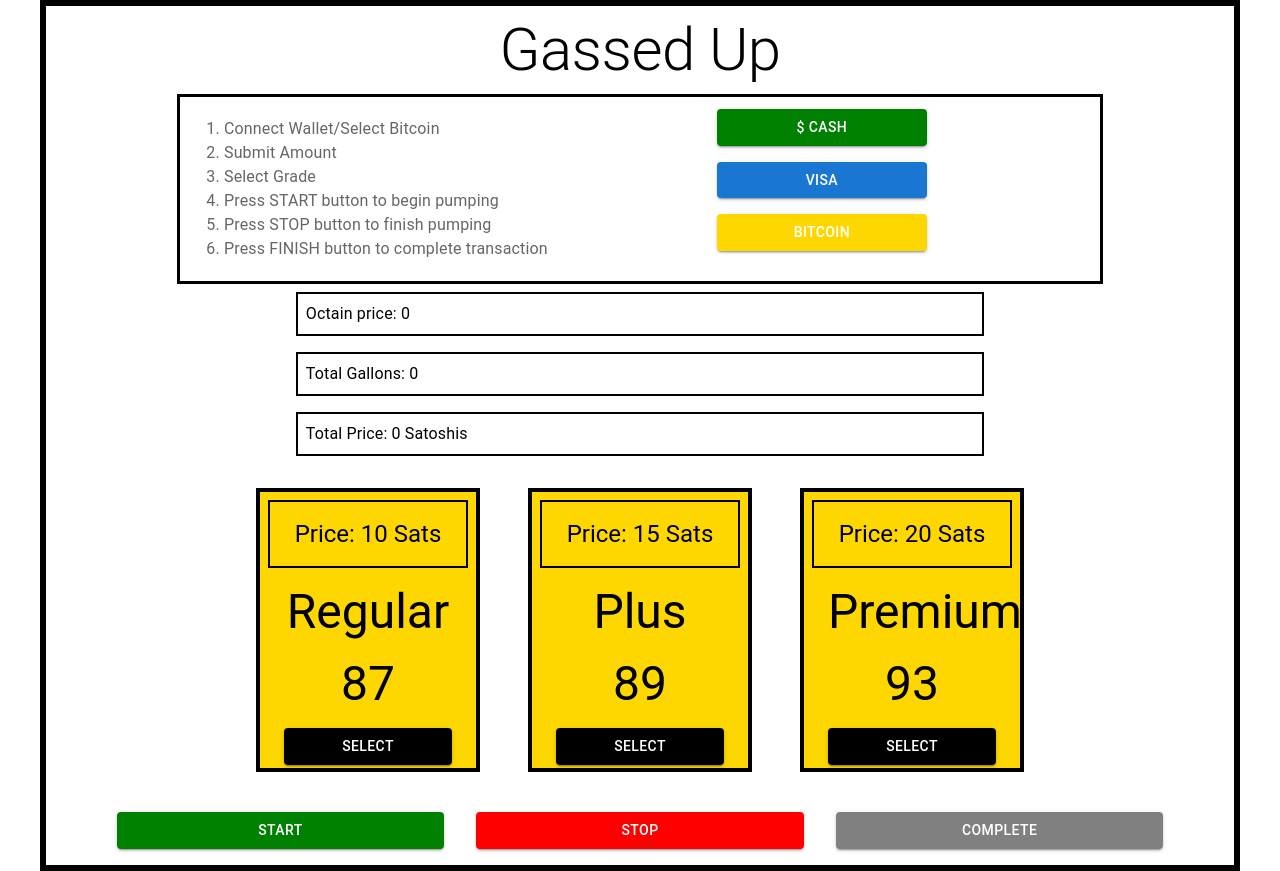
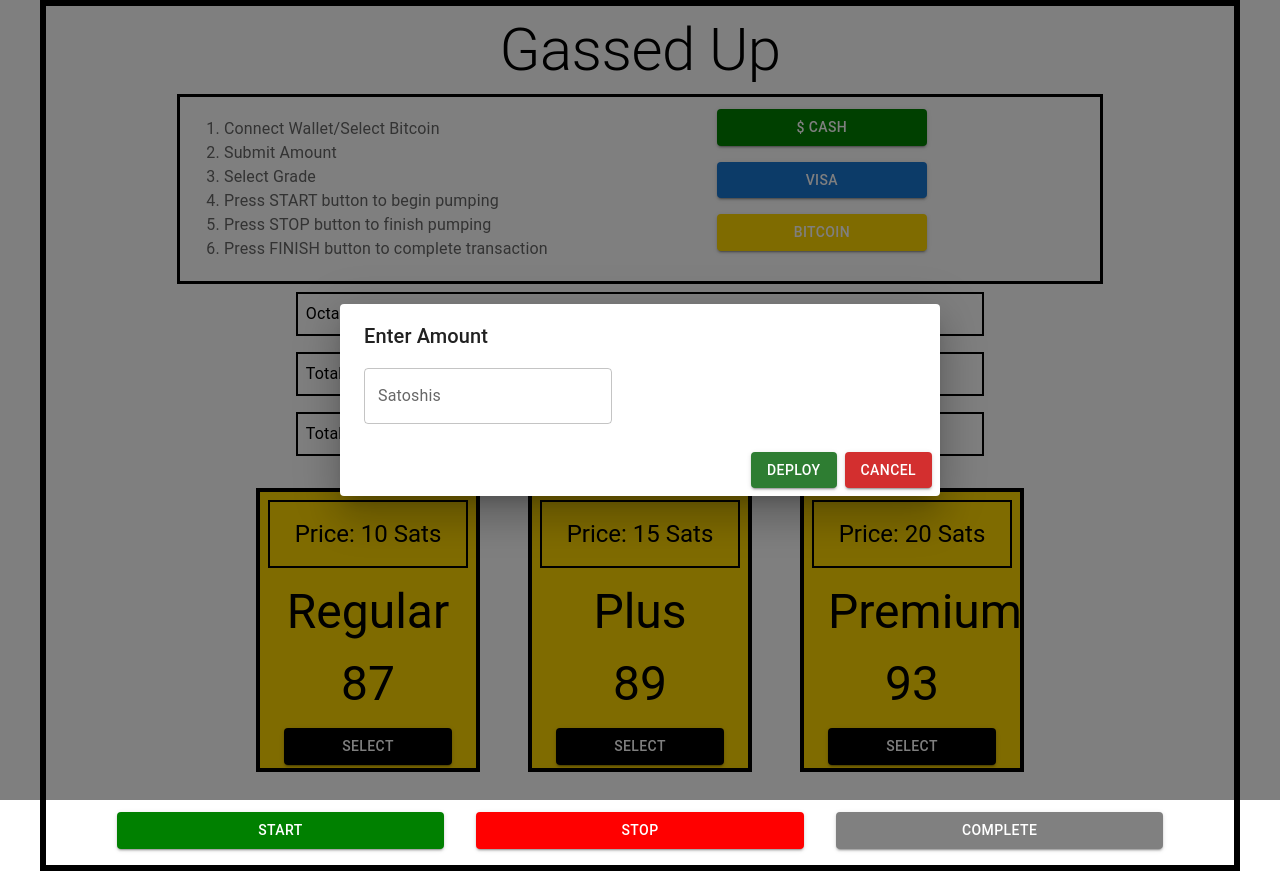
Before and after one commit to BSVArchie/GassedUp, a React (Create React App) app: page / in a window 1280 px wide. Both pictures are taken after a click on the button "BITCOIN". Built offline with nearby package versions, Linux system fonts and the light colour scheme.

Commit message:
modal poping up

```diff
--- a/src/App.tsx
+++ b/src/App.tsx
@@ -2,7 +2,7 @@ import React from 'react';
 import logo from './logo.svg';
 import './App.css';
 import GassPump from './GassPump';
-import MainScreen from './MainScreen'
+import SetDeploy from './SetDeploy'
 import { Typography, Container, Box, Button } from '@mui/material';
 
 function App() {
@@ -10,6 +10,14 @@ function App() {
   // const handlePump = {
 
   // }
+
+  function handleCash() {
+    alert('Bitcoin is more convenient, try it out!!')
+  }
+
+  function handleCard() {
+    alert('Trusted third parties are expensive, try Bitcoin!!')
+  }
 
   return (
     <div className="App">
@@ -50,7 +58,12 @@ function App() {
               </li>
             </ol>
           </Typography>
-          <MainScreen/>
+          <Container sx={{ width: '30%', display: 'flex', flexDirection: 'column'}}>
+            <Button variant="contained" sx={{ m: 1, bgcolor: 'green', "&:hover": { bgcolor: 'green' } }} onClick={() => handleCash()}>$ Cash</Button>
+            <Button variant="contained" sx={{ m: 1 }} onClick={() => handleCard()}>Visa</Button>
+            <SetDeploy/>
+            {/* <Button variant="contained" sx={{ m: 1, bgcolor: 'gold', "&:hover": { bgcolor: 'gold' } }} onClick={() => SetDeploy()}>Bitcoin</Button> */}
+          </Container>
         </Box>
         <GassPump/>
       </Container>
--- a/src/MainScreen.tsx
+++ /dev/null
@@ -1,27 +0,0 @@
-import { useEffect, useState } from 'react';
-import { TextField, Box, Button, Container, Typography } from '@mui/material';
-
-function MainScreen() {
-
-    function handleCash() {
-        alert('Bitcoin is more convenient, try it out!!')
-    }
-
-    function handleCard() {
-        alert('Trusted third parties are expensive, try Bitcoin!!')
-    }
-
-    function handleBitcoin() {
-        alert('Pop up window for user to enter number of Sats to put in escrow')
-    }
-
-    return (
-        <Container sx={{ width: '30%', display: 'flex', flexDirection: 'column'}}>
-            <Button variant="contained" sx={{ m: 1, bgcolor: 'green', "&:hover": { bgcolor: 'green' } }} onClick={() => handleCash()}>$ Cash</Button>
-            <Button variant="contained" sx={{ m: 1 }} onClick={() => handleCard()}>Visa</Button>
-            <Button variant="contained" sx={{ m: 1, bgcolor: 'gold', "&:hover": { bgcolor: 'gold' } }} onClick={() => handleBitcoin()}>Bitcoin</Button>
-        </Container>
-    )
-}
-
-export default MainScreen
--- /dev/null
+++ b/src/SetDeploy.tsx
@@ -0,0 +1,43 @@
+import { useEffect, useState } from 'react';
+import { Button, Dialog, DialogTitle, DialogContent,DialogActions, TextField } from '@mui/material';
+
+function SetDeploy() {
+
+    const [open, setOpen] = useState(false)
+
+    const openModel = () => {
+        setOpen(true)
+        console.log(open)
+    }
+
+    const deployContract = () => {
+
+        setOpen(false)
+    }
+
+    const cancel = () => {
+
+        setOpen(false)
+    }
+
+    return (
+        <>
+            <Button onClick = {openModel} variant="contained" sx={{ m: 1, bgcolor: 'gold', "&:hover": { bgcolor: 'gold' } }} >Bitcoin</Button>
+
+            <Dialog open={open} fullWidth>
+                <DialogTitle>Enter Amount</DialogTitle>
+                <DialogContent>
+                    <TextField label="Satoshis"></TextField>
+                </DialogContent>
+                <DialogActions>
+                    <Button onClick = {deployContract} color='success' variant='contained'>Deploy</Button>
+                    <Button onClick = {cancel} color='error' variant='contained'>Cancel</Button>
+                </DialogActions>
+            </Dialog>
+        </>
+
+
+    )
+}
+
+export default SetDeploy
```
